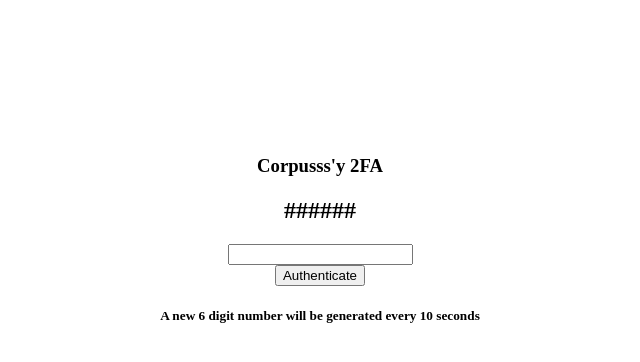
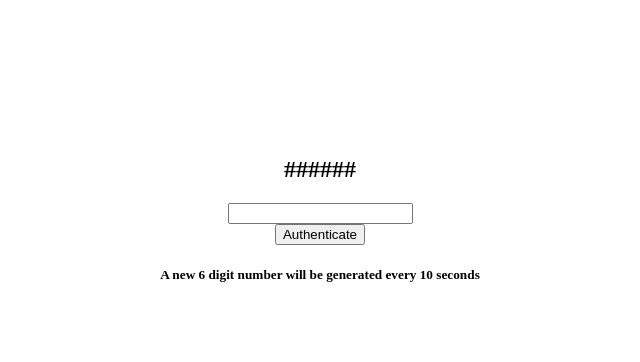
Before and after one commit to corpusssy/Random-Authentication-Code-Generator, a plain HTML site: page index.html in a window 1280 px wide. Shown: the whole page, without its empty margins (320-960 px from the left). Drawn offline with Linux system fonts and the light colour scheme.

Commit message:
Update index.html

```diff
--- a/index.html
+++ b/index.html
@@ -8,8 +8,6 @@
     <title>2FA CLone</title>
 </head>
 <body>
-
-    <h3>Corpusss'y 2FA</h3>
 
     <!-- Display randomly generated 6 digit code here -->
     <h2 id="authenticator_code">######</h2>
```
